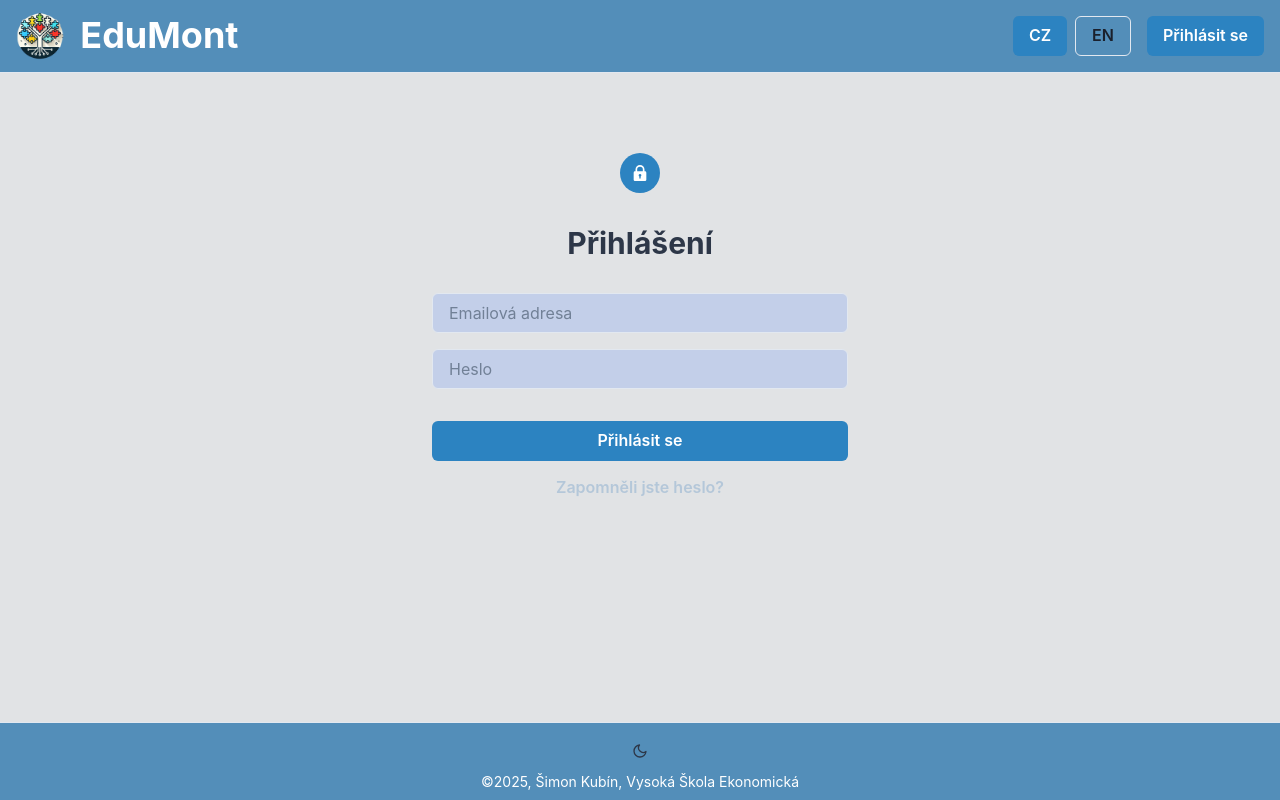
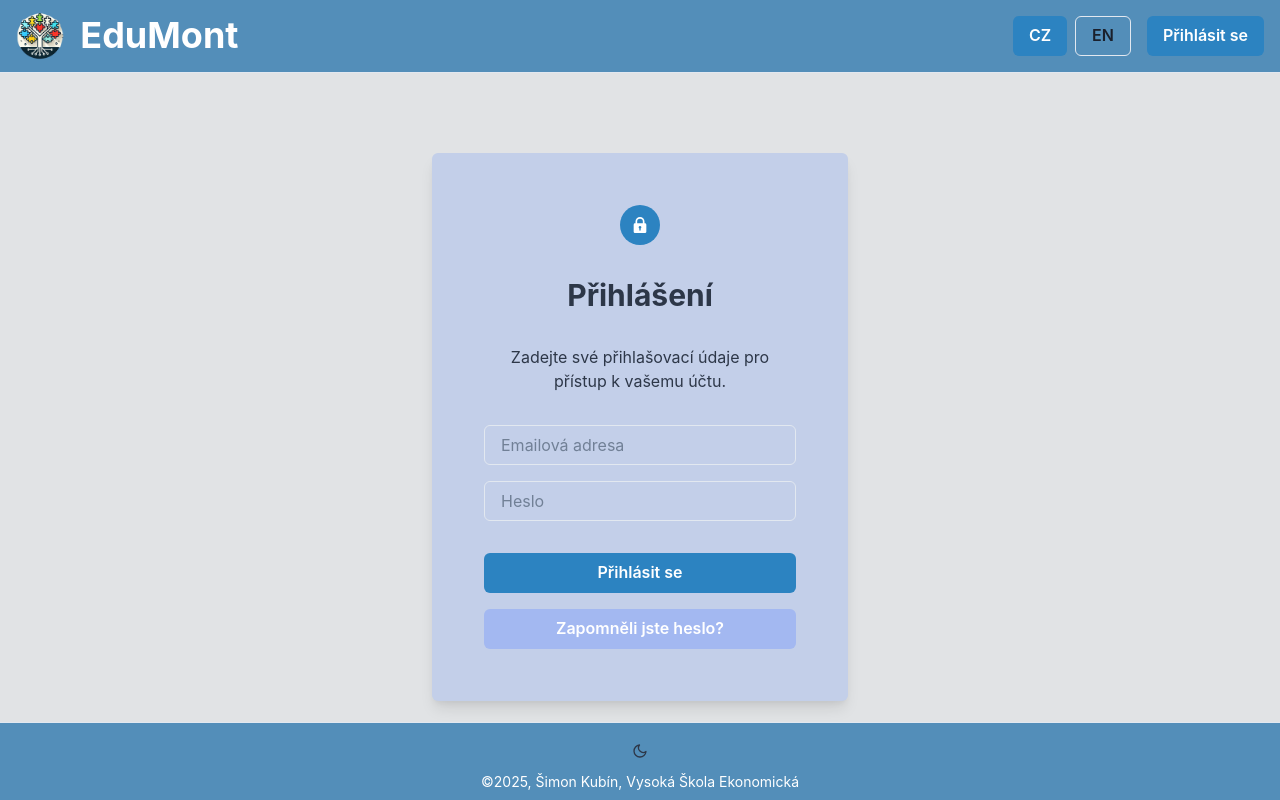
Before and after one commit to kubs09/EduMont, a React (Create React App) app in the folder frontend/: page /login in a window 1280 px wide. Built offline with nearby package versions, Linux system fonts and the light colour scheme; no server answers.

Commit message:
úprava login, forgot a signup

```diff
--- a/frontend/src/login/pages/ForgotPasswordPage.tsx
+++ b/frontend/src/login/pages/ForgotPasswordPage.tsx
@@ -12,7 +12,12 @@ import {
   Heading,
   Text,
   useToast,
+  Card,
+  Icon,
+  Circle,
+  useColorModeValue,
 } from '@chakra-ui/react';
+import { FaQuestionCircle } from 'react-icons/fa';
 import { requestPasswordReset } from '@frontend/services/api';
 import { texts } from '@frontend/texts';
 import { useLanguage } from '@frontend/shared/contexts/LanguageContext';
@@ -20,12 +25,16 @@ import {
   createForgotPasswordSchema,
   ForgotPasswordFormData,
 } from '../schemas/ForgotPasswordSchema';
+import { useNavigate } from 'react-router';
 
 const ForgotPasswordPage = () => {
   const { language } = useLanguage();
   const [loading, setLoading] = useState(false);
   const [submitted, setSubmitted] = useState(false);
   const toast = useToast();
+  const navigate = useNavigate();
+
+  const iconBg = useColorModeValue('brand.primary.900', 'brand.primary.700');
 
   const {
     register,
@@ -71,7 +80,11 @@ const ForgotPasswordPage = () => {
 
   return (
     <Container maxW="md">
-      <VStack spacing={8} mt={20}>
+      <Card p={8} mt={20} boxShadow="lg" borderRadius="md">
+        <VStack spacing={8}>
+          <Circle size="40px" bg={iconBg} color="white">
+            <Icon as={FaQuestionCircle} />
+          </Circle>
           <Heading as="h1" size="lg">
             {texts.auth.forgotPassword.title[language]}
           </Heading>
@@ -105,9 +118,13 @@ const ForgotPasswordPage = () => {
                   {texts.auth.forgotPassword.checkEmail[language]}
                 </Text>
               )}
+              <Button variant="secondary" width="100%" mb={4} onClick={() => navigate('/login')}>
+                {texts.auth.forgotPassword.backToLogin[language]}
+              </Button>
             </VStack>
           </Box>
         </VStack>
+      </Card>
     </Container>
   );
 };
--- a/frontend/src/login/pages/LoginPage.tsx
+++ b/frontend/src/login/pages/LoginPage.tsx
@@ -15,6 +15,8 @@ import {
   Circle,
   Text,
   useColorModeValue,
+  Card,
+  CardBody,
 } from '@chakra-ui/react';
 import { LockIcon } from '@chakra-ui/icons';
 import { login } from '@frontend/services/api/auth';
@@ -33,7 +35,6 @@ const LoginPage: React.FC<LoginPageProps> = ({ onLoginSuccess }) => {
   const [loading, setLoading] = useState(false);
 
   const iconBg = useColorModeValue('brand.primary.900', 'brand.primary.700');
-  const linkColor = useColorModeValue('brand.primary.500', 'brand.primary.300');
 
   const {
     register,
@@ -72,7 +73,9 @@ const LoginPage: React.FC<LoginPageProps> = ({ onLoginSuccess }) => {
 
   return (
     <Container maxW="md">
-      <VStack spacing={8} mt={20}>
+      <Card p={8} mt={20} boxShadow="lg" borderRadius="md">
+        <CardBody>
+          <VStack spacing={8}>
             <Circle size="40px" bg={iconBg} color="white">
               <Icon as={LockIcon} />
             </Circle>
@@ -80,6 +83,8 @@ const LoginPage: React.FC<LoginPageProps> = ({ onLoginSuccess }) => {
             <Heading as="h1" size="lg" color="text-primary">
               {texts.auth.signIn.title[language]}
             </Heading>
+
+            <Text textAlign="center">{texts.auth.signIn.description[language]}</Text>
 
             {error && <Text color="red.500">{error}</Text>}
 
@@ -110,8 +115,8 @@ const LoginPage: React.FC<LoginPageProps> = ({ onLoginSuccess }) => {
                 </Button>
 
                 <Button
-              variant="link"
-              color={linkColor}
+                  variant="secondary"
+                  width="100%"
                   onClick={() => navigate(ROUTES.FORGOT_PASSWORD)}
                 >
                   {texts.auth.signIn.forgotPassword[language]}
@@ -119,6 +124,8 @@ const LoginPage: React.FC<LoginPageProps> = ({ onLoginSuccess }) => {
               </VStack>
             </Box>
           </VStack>
+        </CardBody>
+      </Card>
     </Container>
   );
 };
--- a/frontend/src/login/pages/ResetPasswordPage.tsx
+++ b/frontend/src/login/pages/ResetPasswordPage.tsx
@@ -12,6 +12,8 @@ import {
   VStack,
   Heading,
   useToast,
+  Card,
+  CardBody,
 } from '@chakra-ui/react';
 import { resetPassword } from '@frontend/services/api/auth';
 import { texts } from '@frontend/texts';
@@ -76,6 +78,8 @@ const ResetPasswordPage = () => {
 
   return (
     <Container maxW="md">
+      <Card p={8} mt={20} boxShadow="lg" borderRadius="md">
+        <CardBody>
           <VStack spacing={8} mt={20}>
             <Heading as="h1" size="lg">
               {texts.auth.resetPassword.title[language]}
@@ -109,6 +113,8 @@ const ResetPasswordPage = () => {
               </VStack>
             </Box>
           </VStack>
+        </CardBody>
+      </Card>
     </Container>
   );
 };
--- a/frontend/src/sign-up/SignUpPage.tsx
+++ b/frontend/src/sign-up/SignUpPage.tsx
@@ -1,7 +1,6 @@
 import React from 'react';
 import { useParams, useNavigate } from 'react-router-dom';
 import {
-  Box,
   Button,
   FormControl,
   FormLabel,
@@ -12,7 +11,9 @@ import {
   CardHeader,
   Heading,
   useToast,
+  Text,
   FormErrorMessage,
+  Container,
 } from '@chakra-ui/react';
 import { useLanguage } from '@frontend/shared/contexts/LanguageContext';
 import { texts } from '@frontend/texts';
@@ -63,11 +64,12 @@ const InviteSignupPage: React.FC = () => {
   };
 
   return (
-    <Box p={6}>
-      <Card>
+    <Container maxW="lg">
+      <Card p={8} mt={5} boxShadow="lg" borderRadius="md">
         <CardHeader>
           <Heading>{texts.inviteSignup.title[language]}</Heading>
         </CardHeader>
+        <Text textAlign="center">{texts.common.inviteSignup.description[language]}</Text>
         <CardBody>
           <form onSubmit={handleSubmit(onSubmit)} noValidate>
             <VStack spacing={4}>
@@ -91,14 +93,14 @@ const InviteSignupPage: React.FC = () => {
                 <Input type="password" {...register('confirmPassword')} />
                 <FormErrorMessage>{errors.confirmPassword?.message}</FormErrorMessage>
               </FormControl>
-              <Button type="submit" colorScheme="blue" width="full" isLoading={isLoading}>
+              <Button mt={5} type="submit" colorScheme="blue" width="full" isLoading={isLoading}>
                 {texts.inviteSignup.form.submit[language]}
               </Button>
             </VStack>
           </form>
         </CardBody>
       </Card>
-    </Box>
+    </Container>
   );
 };
 
--- a/frontend/src/texts/components/auth.ts
+++ b/frontend/src/texts/components/auth.ts
@@ -3,6 +3,10 @@ export const auth = {
     title: {
       cs: 'Přihlášení',
       en: 'Sign In',
+    },
+    description: {
+      cs: 'Zadejte své přihlašovací údaje pro přístup k vašemu účtu.',
+      en: 'Enter your credentials to access your account.',
     },
     emailPlaceholder: {
       cs: 'Emailová adresa',
@@ -92,6 +96,10 @@ export const auth = {
       cs: 'Odeslat odkaz pro obnovení',
       en: 'Send Reset Link',
     },
+    backToLogin: {
+      cs: 'Zpět na přihlášení',
+      en: 'Back to Login',
+    },
     loginLink: {
       cs: 'Zpět na přihlášení',
       en: 'Back to Login',
@@ -154,6 +162,10 @@ export const auth = {
       cs: 'Změnit heslo',
       en: 'Reset Password',
     },
+    backToLogin: {
+      cs: 'Zpět na přihlášení',
+      en: 'Back to Login',
+    },
     success: {
       cs: 'Heslo bylo úspěšně změněno',
       en: 'Password has been reset successfully',
--- a/frontend/src/texts/components/common.ts
+++ b/frontend/src/texts/components/common.ts
@@ -334,6 +334,10 @@ export const common = {
       cs: 'Dokončení registrace',
       en: 'Complete Registration',
     },
+    description: {
+      cs: 'Pro registraci zadejte své údaje a vytvořte si účet.',
+      en: 'For registration, enter your details and create an account.',
+    },
     success: {
       title: {
         cs: 'Registrace dokončena',
```
Lines whose indentation alone changed are shown as unchanged.
